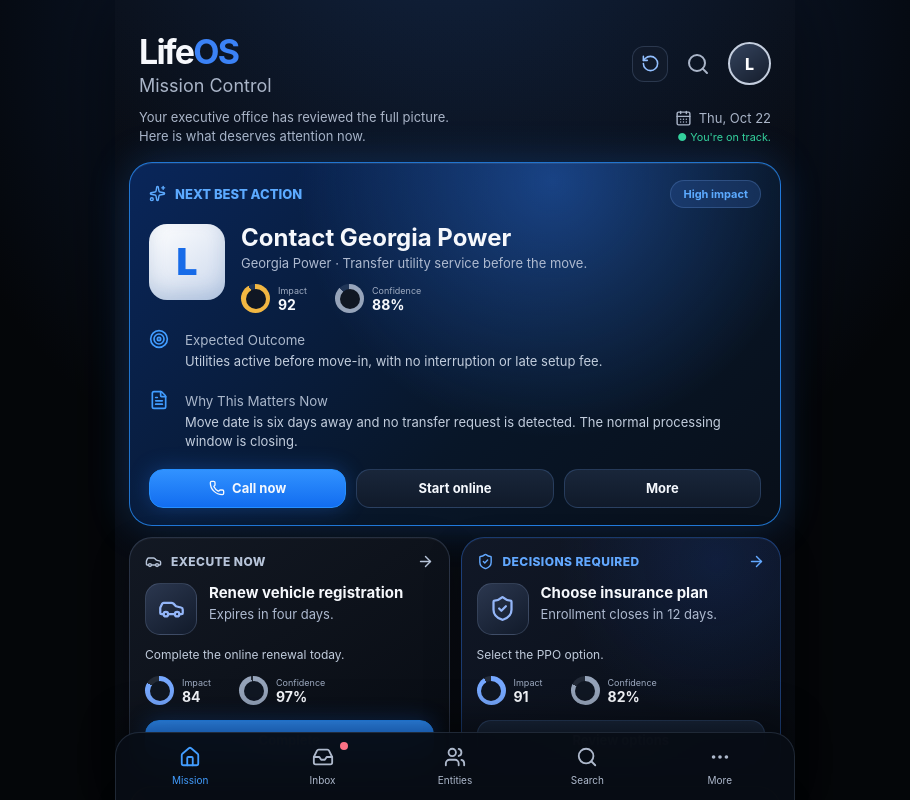
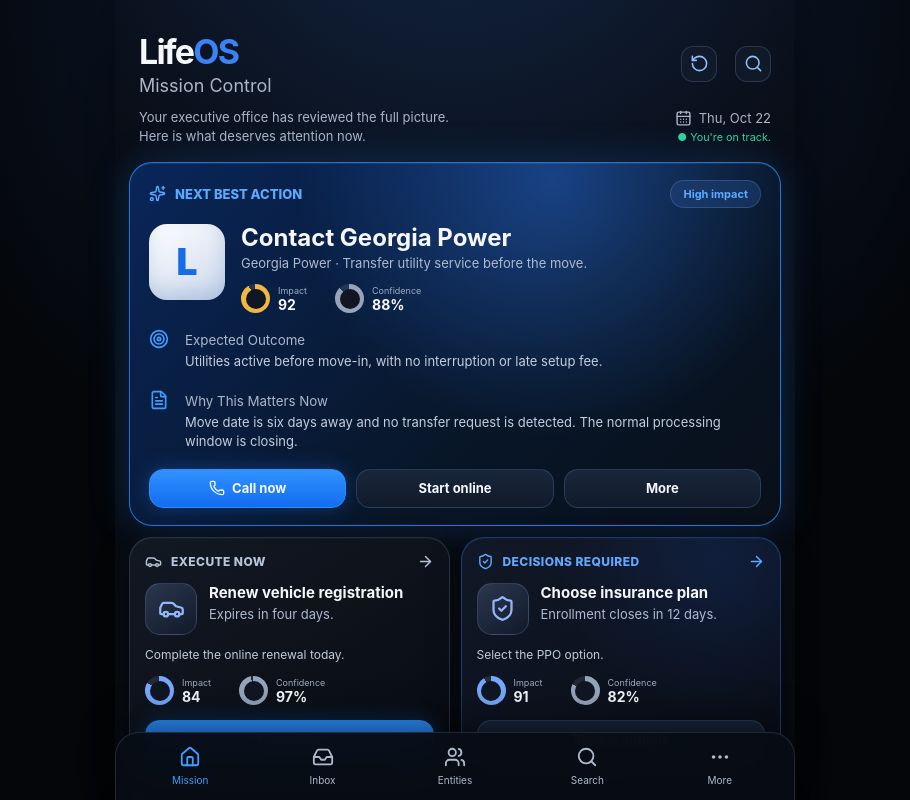
Before and after one commit to 5cxxpb2yrr-ui/lifeos-mission-control, a React (Vite) app: page / in a window 1280 px wide. Shown: the top 800 px of the page, without its empty margins (185-1095 px from the left). Built offline with nearby package versions, Linux system fonts and the light colour scheme.

Commit message:
Add functional Mission Control workspaces and universal capture

```diff
--- a/src/App.tsx
+++ b/src/App.tsx
@@ -1,20 +1,39 @@
-import { useEffect, useState } from "react";
-import { CalendarDays, Check, Ellipsis, Home, Inbox, RotateCcw, Search, Users } from "lucide-react";
+import { useEffect, useMemo, useState } from "react";
+import { CalendarDays, Check, Ellipsis, Home, Inbox, Plus, RotateCcw, Search, Users, X, ArrowRight, FileText } from "lucide-react";
 import { BriefingCard, HeroCard, ReviewCard } from "./components/Cards";
 import { sampleBriefing, type Briefing, type BriefingItem } from "./data/sampleBriefing";
 import { loadBriefing, recordActivity, resetBriefing, saveBriefing } from "./storage/db";
 import { deferRecommendation, removeRecommendation } from "./storage/briefing";
 
+type Workspace = "mission" | "inbox" | "entities" | "search" | "more";
+type CapturedItem = { id: string; title: string; kind: string; notes: string; createdAt: string };
+
+const CAPTURE_KEY = "lifeos-mission-control-capture-v1";
+function loadCaptured(): CapturedItem[] {
+  try { return JSON.parse(localStorage.getItem(CAPTURE_KEY) || "[]") as CapturedItem[]; } catch { return []; }
+}
+function saveCaptured(items: CapturedItem[]) {
+  try { localStorage.setItem(CAPTURE_KEY, JSON.stringify(items)); } catch { /* keep the current session usable */ }
+}
+
 export default function App() {
   const [briefing, setBriefing] = useState<Briefing>(sampleBriefing);
   const [ready, setReady] = useState(false);
   const [toast, setToast] = useState<string | null>(null);
+  const [workspace, setWorkspace] = useState<Workspace>("mission");
+  const [captured, setCaptured] = useState<CapturedItem[]>([]);
+  const [captureOpen, setCaptureOpen] = useState(false);
+  const [captureTitle, setCaptureTitle] = useState("");
+  const [captureKind, setCaptureKind] = useState("Task");
+  const [captureNotes, setCaptureNotes] = useState("");
+  const [query, setQuery] = useState("");
 
   useEffect(() => {
     void loadBriefing().then((saved) => {
       setBriefing(saved ?? sampleBriefing);
       setReady(true);
     });
+    setCaptured(loadCaptured());
   }, []);
 
   const persist = async (next: Briefing) => {
@@ -33,8 +52,7 @@
       window.location.href = "tel:+18004366555";
       return;
     }
-
-    const defer = actionId === "more" || actionId === "details";
+    const defer = actionId === "more" || actionId === "details" || actionId === "review";
     const next = defer ? deferRecommendation(briefing, item.id) : removeRecommendation(briefing, item.id);
     await persist(next);
     await recordActivity({ id: crypto.randomUUID(), recommendationId: item.id, title: item.title, actionId, status: defer ? "deferred" : "completed", createdAt: new Date().toISOString() });
@@ -48,10 +66,49 @@
     notify("Sample briefing restored.");
   };
 
+  const addCapture = (event: React.FormEvent<HTMLFormElement>) => {
+    event.preventDefault();
+    const title = captureTitle.trim();
+    if (!title) return;
+    const next = [{ id: crypto.randomUUID(), title, kind: captureKind, notes: captureNotes.trim(), createdAt: new Date().toISOString() }, ...captured];
+    setCaptured(next);
+    saveCaptured(next);
+    setCaptureTitle("");
+    setCaptureNotes("");
+    setCaptureKind("Task");
+    setCaptureOpen(false);
+    setWorkspace("inbox");
+    notify("Captured to Inbox.");
+  };
+
+  const completeCapture = (id: string) => {
+    const next = captured.filter(item => item.id !== id);
+    setCaptured(next);
+    saveCaptured(next);
+    notify("Inbox item archived.");
+  };
+
+  const allBriefingItems = useMemo(() => [
+    briefing.nextBestAction, ...briefing.executeNow, ...briefing.decisionsRequired, ...briefing.atRisk,
+    ...briefing.waiting, ...briefing.opportunities, ...briefing.relationshipRepairs, ...briefing.reviewQueue
+  ], [briefing]);
+  const searchResults = allBriefingItems.filter(item => `${item.title} ${item.entity} ${item.context} ${item.recommendation}`.toLowerCase().includes(query.toLowerCase()));
+  const entities = [...new Set(allBriefingItems.map(item => item.entity))].sort((a, b) => a.localeCompare(b));
+
   if (!ready) return <div className="loading-screen">Preparing your briefing…</div>;
 
+  const nav = [
+    { id: "mission" as const, label: "Mission", Icon: Home },
+    { id: "inbox" as const, label: "Inbox", Icon: Inbox },
+    { id: "entities" as const, label: "Entities", Icon: Users },
+    { id: "search" as const, label: "Search", Icon: Search },
+    { id: "more" as const, label: "More", Icon: Ellipsis }
+  ];
+
   return <div className="stage"><main className="phone">
-    <header className="top"><div><h1>Life<span>OS</span></h1><p>Mission Control</p></div><div className="top__tools"><button className="reset-button" onClick={restoreDemo} title="Restore sample briefing"><RotateCcw size={19}/></button><Search/><button>L</button></div></header>
+    <header className="top"><div><h1>Life<span>OS</span></h1><p>{nav.find(item => item.id === workspace)?.label === "Mission" ? "Mission Control" : nav.find(item => item.id === workspace)?.label}</p></div><div className="top__tools"><button className="reset-button" onClick={restoreDemo} title="Restore sample briefing"><RotateCcw size={19}/></button><button className="reset-button" onClick={() => setWorkspace("search")} title="Search"><Search size={19}/></button></div></header>
+
+    {workspace === "mission" && <>
       <section className="brief"><p>Your executive office has reviewed the full picture.<br/>Here is what deserves attention now.</p><div><span><CalendarDays size={17}/> {new Intl.DateTimeFormat("en-US", { weekday: "short", month: "short", day: "numeric" }).format(new Date())}</span><small>● {briefing.status}</small></div></section>
       <section className="feed">
         <HeroCard item={briefing.nextBestAction} onAction={onAction}/>
@@ -61,7 +118,25 @@
         {briefing.relationshipRepairs[0] && <BriefingCard label="RELATIONSHIP REPAIRS" item={briefing.relationshipRepairs[0]} onAction={onAction}/>}
         <ReviewCard items={briefing.reviewQueue} onAction={onAction}/>
       </section>
-    <nav><button className="active"><Home/><span>Mission</span></button><button><Inbox/><i/><span>Inbox</span></button><button><Users/><span>Entities</span></button><button><Search/><span>Search</span></button><button><Ellipsis/><span>More</span></button></nav>
+    </>}
+
+    {workspace === "inbox" && <section className="workspace"><div className="workspace__intro"><span className="workspace__kicker">CAPTURE & TRIAGE</span><h2>Inbox</h2><p>New thoughts and follow-ups stay here until you decide what to do with them.</p></div>
+      {captured.length ? captured.map(item => <article className="card inbox-item" key={item.id}><div className="inbox-item__top"><span className="pill">{item.kind}</span><small>{new Date(item.createdAt).toLocaleDateString()}</small></div><h3>{item.title}</h3>{item.notes && <p>{item.notes}</p>}<button className="text-action" onClick={() => completeCapture(item.id)}><Check size={16}/> Archive item</button></article>) : <div className="empty-state"><Inbox size={30}/><h3>Your inbox is clear</h3><p>Use the + button to capture a task, question, event, or follow-up.</p><button className="action-primary" onClick={() => setCaptureOpen(true)}><Plus size={17}/> Capture something</button></div>}
+    </section>}
+
+    {workspace === "entities" && <section className="workspace"><div className="workspace__intro"><span className="workspace__kicker">CONTEXT & RELATIONSHIPS</span><h2>Entities</h2><p>People, accounts, assets, and commitments connected to your current briefing.</p></div>
+      {entities.map(entity => <article className="entity-row" key={entity}><div className="entity-avatar">{entity.split(/\s+/).map(part => part[0]).join("").slice(0, 2).toUpperCase()}</div><div><strong>{entity}</strong><small>{allBriefingItems.filter(item => item.entity === entity).length} linked item(s)</small></div><ArrowRight size={17}/></article>)}
+    </section>}
+
+    {workspace === "search" && <section className="workspace"><div className="workspace__intro"><span className="workspace__kicker">UNIVERSAL SEARCH</span><h2>Search</h2><p>Find an action or context across the current briefing.</p></div><label className="search-field"><Search size={18}/><input value={query} onChange={event => setQuery(event.target.value)} placeholder="Search actions, people, accounts…" autoFocus/></label>
+      <div className="search-results">{searchResults.map(item => <article className="card search-result" key={item.id}><span className="workspace__kicker">{item.entity}</span><h3>{item.title}</h3><p>{item.context}</p><small>{item.recommendation}</small></article>)}{!searchResults.length && <div className="empty-state"><Search size={28}/><p>No matches. Try another name or keyword.</p></div>}</div>
+    </section>}
+
+    {workspace === "more" && <section className="workspace"><div className="workspace__intro"><span className="workspace__kicker">TOOLS & PREFERENCES</span><h2>More</h2><p>Manage this local briefing without changing your underlying data.</p></div><article className="card settings-card"><div><h3>Sample briefing</h3><p>Restore the original demonstration recommendations. This replaces the current briefing in this browser.</p></div><button className="action-secondary" onClick={restoreDemo}><RotateCcw size={16}/> Restore</button></article><article className="card settings-card"><div><h3>Local capture</h3><p>{captured.length} inbox item(s) saved in this browser.</p><small>Capture items stay on this device and are separate from the briefing store.</small></div></article></section>}
+
+    <nav aria-label="Main navigation">{nav.map(({ id, label, Icon }) => <button key={id} className={workspace === id ? "active" : ""} onClick={() => setWorkspace(id)} aria-current={workspace === id ? "page" : undefined}><Icon/><span>{label}</span>{id === "inbox" && captured.length > 0 && <i aria-label={`${captured.length} inbox items`}/>}</button>)}</nav>
+    <button className="capture-fab" onClick={() => setCaptureOpen(true)} aria-label="Capture"><Plus size={25}/></button>
+    {captureOpen && <div className="capture-overlay" role="presentation" onMouseDown={event => { if (event.target === event.currentTarget) setCaptureOpen(false); }}><form className="capture-sheet" onSubmit={addCapture}><div className="capture-sheet__head"><div><span className="workspace__kicker">UNIVERSAL CAPTURE</span><h2>Get it out of your head.</h2></div><button type="button" className="icon-button" onClick={() => setCaptureOpen(false)} aria-label="Close capture"><X size={20}/></button></div><label>Entry type<select value={captureKind} onChange={event => setCaptureKind(event.target.value)}><option>Task</option><option>Question</option><option>Event</option><option>Follow-up</option><option>Decision</option><option>Idea</option></select></label><label>Title<input value={captureTitle} onChange={event => setCaptureTitle(event.target.value)} placeholder="What needs to be captured?" required autoFocus/></label><label>Notes or context<textarea value={captureNotes} onChange={event => setCaptureNotes(event.target.value)} placeholder="Add a person, context, or next step (optional)" rows={3}/></label><button className="action-primary capture-submit" type="submit"><Plus size={18}/> Save to Inbox</button></form></div>}
     {toast && <div className="toast"><Check size={18}/>{toast}</div>}
   </main></div>;
 }
```
Lines whose indentation alone changed are shown as unchanged.
